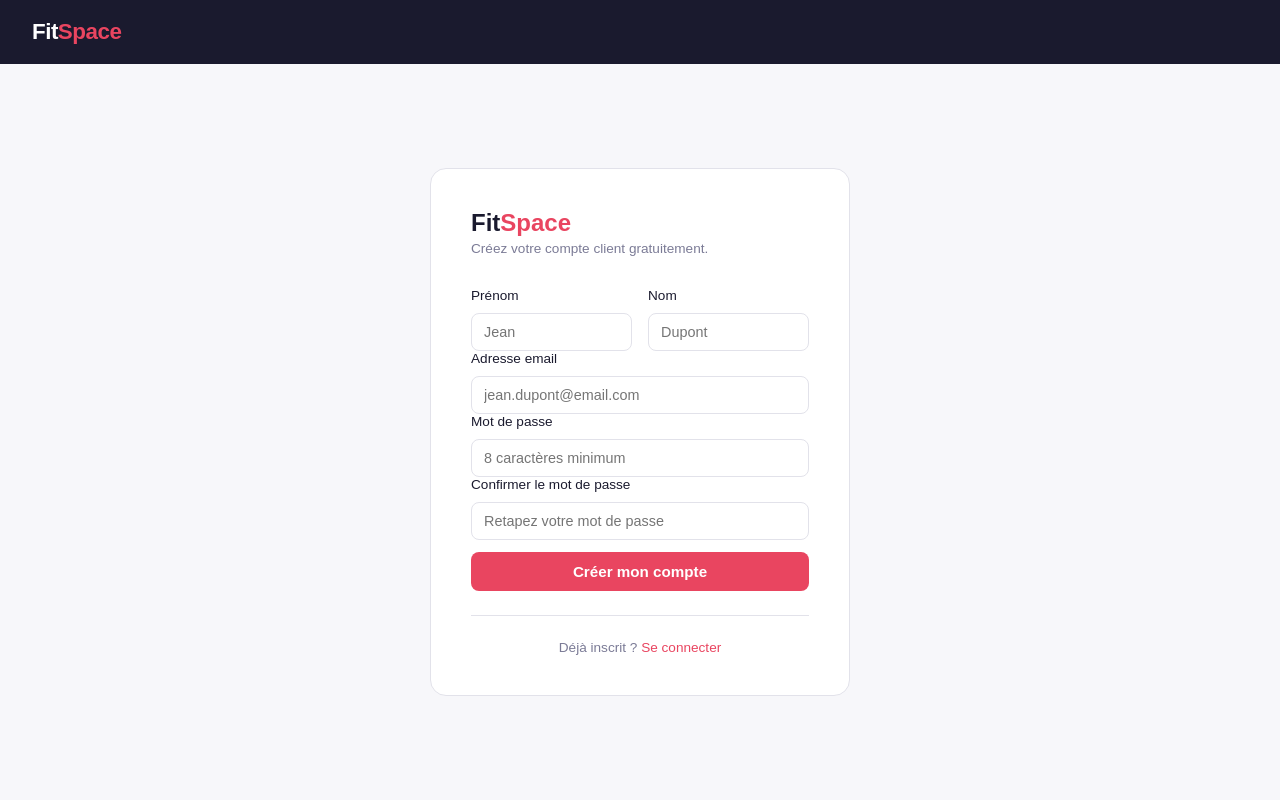
After one commit to AnnickAndraina/TP-sqlite, a CodeIgniter 4 app: the page made by app/Views/inscription.php in a window 1280 px wide. The commit adds this page. Run offline with PHP 8.4 and a stand-in for CodeIgniter, Linux system fonts and the light colour scheme; the template is opened without the code that fills it, so the values that code supplies are empty; some libraries are stand-ins or nearby versions.

Commit message:
inscription mande

```diff
--- a/app/Config/Routes.php
+++ b/app/Config/Routes.php
@@ -8,13 +8,10 @@ use CodeIgniter\Router\RouteCollection;
 $routes->get('/', 'Home::index');
 
 $routes->get('/login', 'Home::index');
-$routes->get('/inscription', 'Home::index');
+$routes->get('/inscription', 'Home::inscription');
 
 $routes->get('/base', 'ConnexionController::connexion');
 
 $routes->get('/home', 'Home::home');
 
-$routes->get('/ajout', 'Home::ajout');
-$routes->post('/ajout', 'Home::ajout');
-
 $routes->get('/stats', 'Home::stats');
--- a/app/Controllers/Home.php
+++ b/app/Controllers/Home.php
@@ -19,4 +19,8 @@ class Home extends BaseController
     {
         return view('stats.html');
     }
+    public function inscription(): string
+    {
+        return view('inscription.php');
+    }
 }
--- /dev/null
+++ b/app/Views/inscription.php
@@ -0,0 +1,97 @@
+<!DOCTYPE html>
+<html lang="fr">
+<head>
+  <meta charset="UTF-8" />
+  <meta name="viewport" content="width=device-width, initial-scale=1.0" />
+  <title>FoodSwipe — Inscription</title>
+  <link rel="stylesheet" href="/css/style.css" />
+</head>
+<body>
+
+<section id="page-inscription" style="background:var(--surface);">
+  <nav class="nav-public">
+    <a href="#" class="brand">Fit<span>Space</span></a>
+  </nav>
+  <div class="auth-wrapper">
+    <div class="auth-card">
+      <div class="auth-logo">Fit<span>Space</span></div>
+      <div class="auth-subtitle">Créez votre compte client gratuitement.</div>
+
+      <form onsubmit="doRegister(event)">
+        <div class="form-grid-2 mb-3">
+          <div class="form-group">
+            <label class="form-label">Prénom</label>
+            <input type="text" class="form-control" id="reg-prenom" placeholder="Jean" />
+          </div>
+          <div class="form-group">
+            <label class="form-label">Nom</label>
+            <input type="text" class="form-control" id="reg-nom" placeholder="Dupont" />
+          </div>
+        </div>
+        <div class="form-group mb-3">
+          <label class="form-label">Adresse email</label>
+          <input type="email" class="form-control" id="reg-email" placeholder="jean.dupont@email.com" />
+        </div>
+        <div class="form-group mb-3">
+          <label class="form-label">Mot de passe</label>
+          <input type="password" class="form-control" id="reg-password" placeholder="8 caractères minimum" />
+        </div>
+        <div class="form-group mb-4">
+          <label class="form-label">Confirmer le mot de passe</label>
+          <input type="password" class="form-control" id="reg-password-confirm" placeholder="Retapez votre mot de passe" />
+        </div>
+
+        <p class="form-error" id="reg-error" style="color:var(--accent);font-size:0.78rem;margin-top:3px;"></p>
+
+        <button type="submit" class="btn-primary-custom">Créer mon compte</button>
+      </form>
+
+      <hr class="auth-divider" />
+      <div class="auth-footer">Déjà inscrit ? <a href="/login">Se connecter</a></div>
+    </div>
+  </div>
+</section>
+
+
+
+<script>
+  function doRegister(event) {
+    if (event) {
+      event.preventDefault();
+    }
+
+    const name  = document.getElementById('reg-prenom').value.trim() + ' ' + document.getElementById('reg-nom').value.trim();
+    const email = document.getElementById('reg-email').value.trim();
+    const pwd   = document.getElementById('reg-password').value;
+    const pwd2  = document.getElementById('reg-password-confirm').value;
+    const err   = document.getElementById('reg-error');
+
+    if (!name || !email || !pwd || !pwd2) {
+      err.textContent = 'Veuillez remplir tous les champs.';
+      err.classList.add('visible');
+      return;
+    }
+
+    if (pwd.length < 8) {
+      err.textContent = 'Le mot de passe doit contenir au moins 8 caractères.';
+      err.classList.add('visible');
+      return;
+    }
+
+    if (pwd !== pwd2) {
+      err.textContent = 'Les mots de passe ne correspondent pas.';
+      err.classList.add('visible');
+      return;
+    }
+
+    err.classList.remove('visible');
+
+    localStorage.setItem('fs_user', JSON.stringify({ name, email, pwd }));
+    localStorage.setItem('fs_logged', 'true');
+
+    window.location.href = '/home';
+  }
+</script>
+
+</body>
+</html>
--- a/app/Views/login.php
+++ b/app/Views/login.php
@@ -34,7 +34,7 @@
       </form>
 
       <hr class="auth-divider" />
-      <div class="auth-footer">Pas encore de compte ? <a href="#page-inscription">Créer un compte</a></div>
+      <div class="auth-footer">Pas encore de compte ? <a href="/inscription">Créer un compte</a></div>
     </div>
   </div>
 </section>
--- a/public/css/style.css
+++ b/public/css/style.css
@@ -239,6 +239,8 @@
       padding: 10px 12px;
       font-size: 0.9rem;
       transition: border-color 0.15s;
+      width: 100%;
+      box-sizing: border-box;
     }
     .form-control:focus { border-color: var(--accent); box-shadow: 0 0 0 3px rgba(233,69,96,0.08); }
     .btn-primary-custom {
```
Also changed, not shown: app/Views/inscription.html (deleted, +0 -97 lines), 8 other files.
